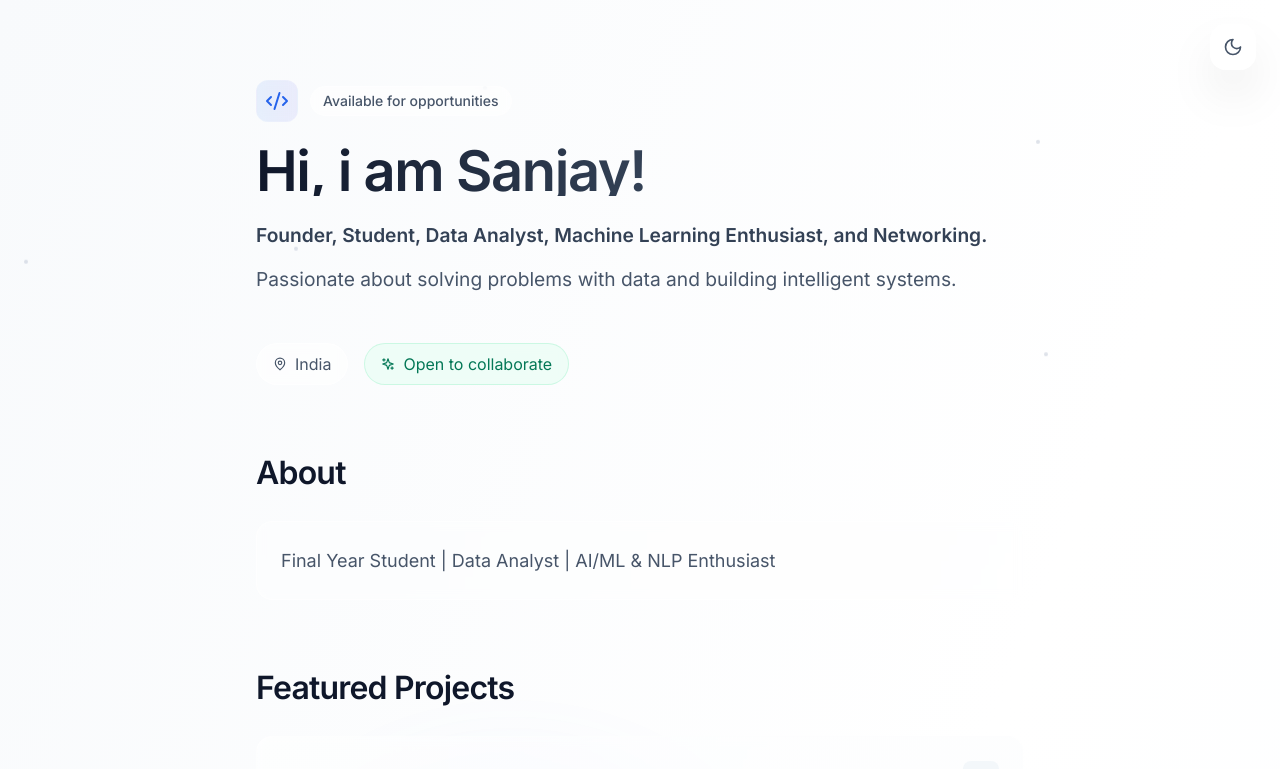
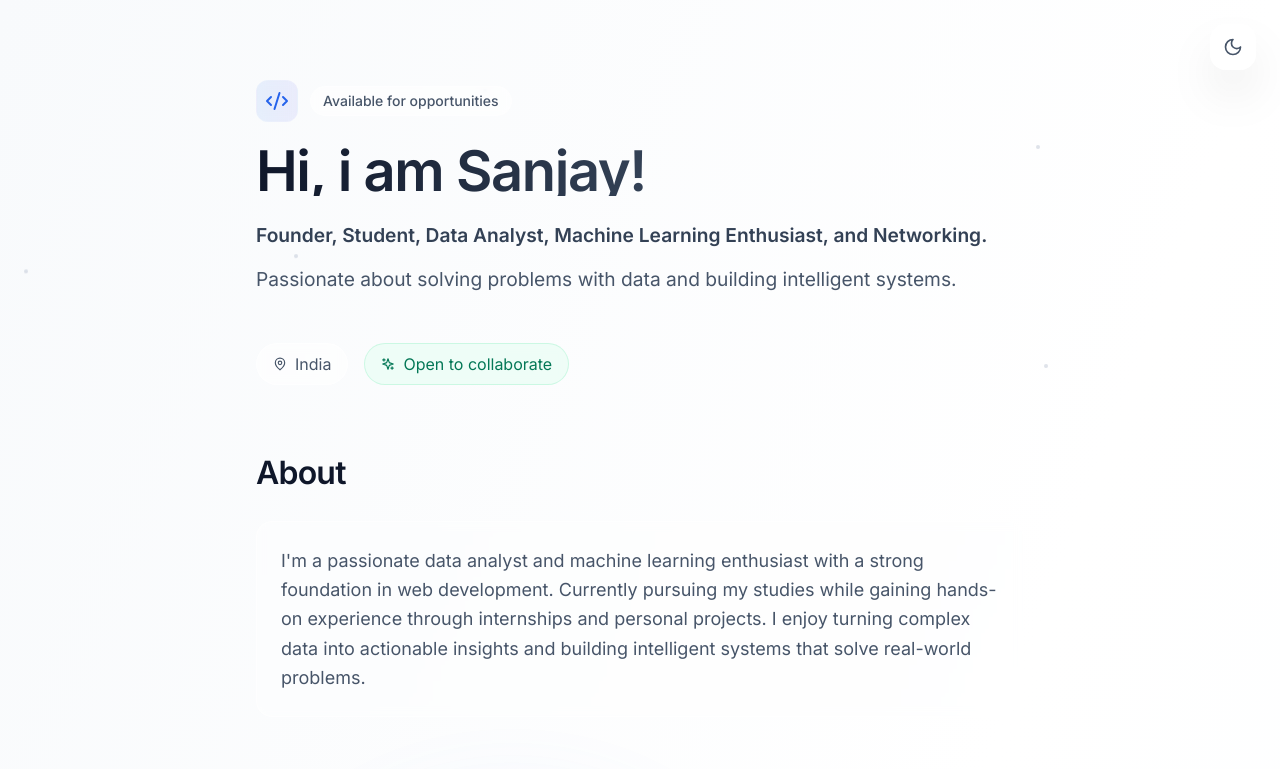
Before and after one commit to saanjy/Minimal-Portfolio, a React (Vite) app: page / in a window 1280 px wide. Shown: the top 769 px of the page. Built offline with nearby package versions, Linux system fonts and the light colour scheme.

Commit message:
Updated App.tsx

```diff
--- a/src/App.tsx
+++ b/src/App.tsx
@@ -85,7 +85,9 @@ function App() {
           <Section title="About">
             <div className={`p-6 rounded-2xl backdrop-blur-sm border transition-all duration-300 hover:shadow-xl ${theme === 'dark' ? 'bg-slate-800/40 border-slate-700/50' : 'bg-white/40 border-white/50'}`}>
               <p className={`text-lg leading-relaxed ${theme === 'dark' ? 'text-slate-300' : 'text-slate-600'}`}>
-                Final Year Student | Data Analyst | AI/ML & NLP Enthusiast
+                I'm a passionate data analyst and machine learning enthusiast with a strong foundation in web development.
+                Currently pursuing my studies while gaining hands-on experience through internships and personal projects.
+                I enjoy turning complex data into actionable insights and building intelligent systems that solve real-world problems.
               </p>
             </div>
           </Section>
```
